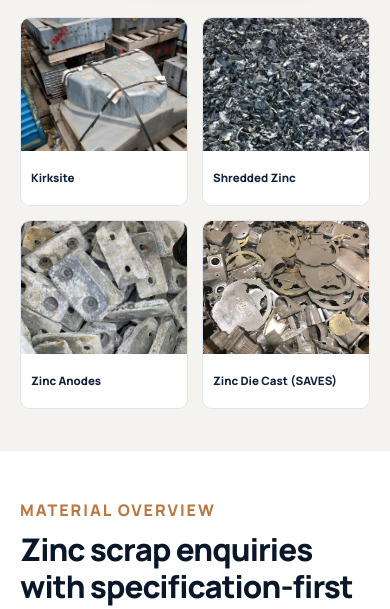
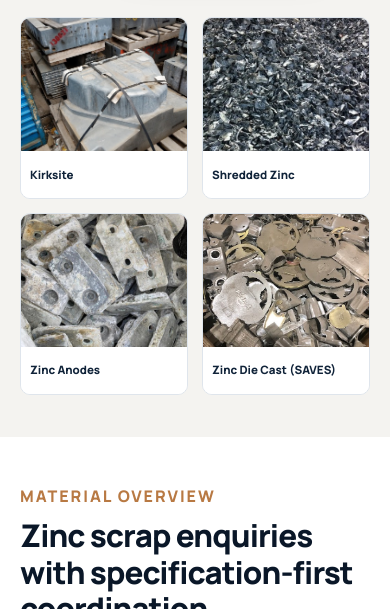
Before and after one commit to ShobhikGupta/vashudevan, a plain HTML site: page products/zinc/index.html in a window 390 px wide. Shown: the part 870-1479 px from the top of the page. Drawn offline with Linux system fonts and the light colour scheme.

Commit message:
style(materials): unify slim responsive gallery grids across ten material pages

```diff
--- a/assets/css/vmg-material-atlas-gallery.css
+++ b/assets/css/vmg-material-atlas-gallery.css
@@ -177,3 +177,84 @@ body.material-page.vmg-category-refined .vmg-material-catalogue .seo-catalogue-c
   font-size:11.5px!important;
  }
 }
+
+/* Shared gallery alignment for all ten material category pages.
+   Fixed column tracks, natural card heights and slim readable white captions.
+   Does not hide or modify any material entry. */
+body.vmg-aluminium-page .vmg-material-catalogue .seo-catalogue-grid,
+body.material-page.vmg-category-refined .vmg-material-catalogue .seo-catalogue-grid{
+  display:grid;
+  gap:12px;
+  align-items:stretch;
+  justify-content:center;
+  grid-auto-rows:auto;
+  margin-inline:auto;
+  min-width:0;
+}
+body.material-page.vmg-category-refined .vmg-material-catalogue .seo-catalogue-grid{
+  grid-template-columns:repeat(var(--vmg-category-columns,4),minmax(0,1fr));
+}
+body.vmg-aluminium-page .vmg-material-catalogue .seo-catalogue-grid{
+  grid-template-columns:repeat(5,minmax(0,1fr));
+}
+body.vmg-aluminium-page .vmg-material-catalogue .seo-catalogue-card,
+body.material-page.vmg-category-refined .vmg-material-catalogue .seo-catalogue-card{
+  display:flex;
+  flex-direction:column;
+  width:100%;
+  min-width:0;
+  height:100%;
+  margin:0;
+}
+body.vmg-aluminium-page .vmg-material-catalogue .seo-catalogue-card img,
+body.material-page.vmg-category-refined .vmg-material-catalogue .seo-catalogue-card img{
+  display:block;
+  flex:none;
+  width:100%;
+  height:auto;
+  aspect-ratio:5/4;
+  object-fit:cover;
+}
+body.vmg-aluminium-page .vmg-material-catalogue .seo-catalogue-card figcaption,
+body.material-page.vmg-category-refined .vmg-material-catalogue .seo-catalogue-card figcaption{
+  display:flex;
+  flex:1 1 auto;
+  align-items:center;
+  justify-content:flex-start;
+  min-height:46px;
+  padding:9px 10px!important;
+  font-size:clamp(11.5px,1vw,13px)!important;
+  line-height:1.35;
+  overflow-wrap:break-word;
+}
+@media(max-width:1100px){
+ body.vmg-aluminium-page .vmg-material-catalogue .seo-catalogue-grid{grid-template-columns:repeat(4,minmax(0,1fr))}
+ body.material-page.vmg-category-refined .vmg-material-catalogue .seo-catalogue-grid{grid-template-columns:repeat(var(--vmg-category-tablet-columns,3),minmax(0,1fr))}
+}
+@media(max-width:900px){
+ body.vmg-aluminium-page .vmg-material-catalogue .seo-catalogue-grid{grid-template-columns:repeat(3,minmax(0,1fr))}
+}
+@media(max-width:700px){
+ body.vmg-aluminium-page .vmg-material-catalogue .seo-catalogue-grid,
+ body.material-page.vmg-category-refined .vmg-material-catalogue .seo-catalogue-grid{
+  grid-template-columns:repeat(2,minmax(0,1fr));
+  gap:10px;
+ }
+ body.vmg-aluminium-page .vmg-material-catalogue .seo-catalogue-card figcaption,
+ body.material-page.vmg-category-refined .vmg-material-catalogue .seo-catalogue-card figcaption{
+  min-height:47px;
+  padding:8px 9px!important;
+  font-size:11.5px!important;
+ }
+}
+@media(max-width:340px){
+ body.vmg-aluminium-page .vmg-material-catalogue .seo-catalogue-grid,
+ body.material-page.vmg-category-refined .vmg-material-catalogue .seo-catalogue-grid{
+  grid-template-columns:minmax(0,1fr);
+ }
+ body.material-page.vmg-category-refined[data-vmg-catalogue-count="3"] .seo-catalogue-grid>.seo-catalogue-card:last-child{
+  grid-column:auto;
+  justify-self:stretch;
+  width:100%;
+ }
+}
```
